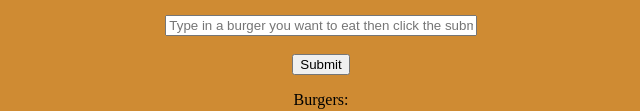
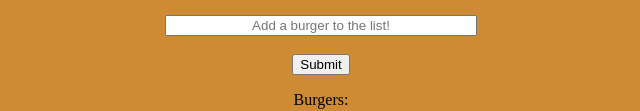
Before and after one commit to dgaujero/peanut, a website: page public/index.html in a window 1280 px wide. Shown: the part 248-359 px from the top of the page, without its empty margins (319-959 px from the left). Drawn offline with nearby package versions, Linux system fonts and the light colour scheme; no server answers.

Commit message:
changed placeholder for submit div

```diff
--- a/public/index.html
+++ b/public/index.html
@@ -30,7 +30,7 @@
   <form>
     <div class="form-group">
       <input type="text" class="form-control" id="userInput" aria-describedby="emailHelp"
-        placeholder="Type in a burger you want to eat then click the submit button!">
+        placeholder="Add a burger to the list!">
     </div>
     <br>
     <button type="submit" class="btn btn-primary" id="submitBTN">Submit</button>
```
